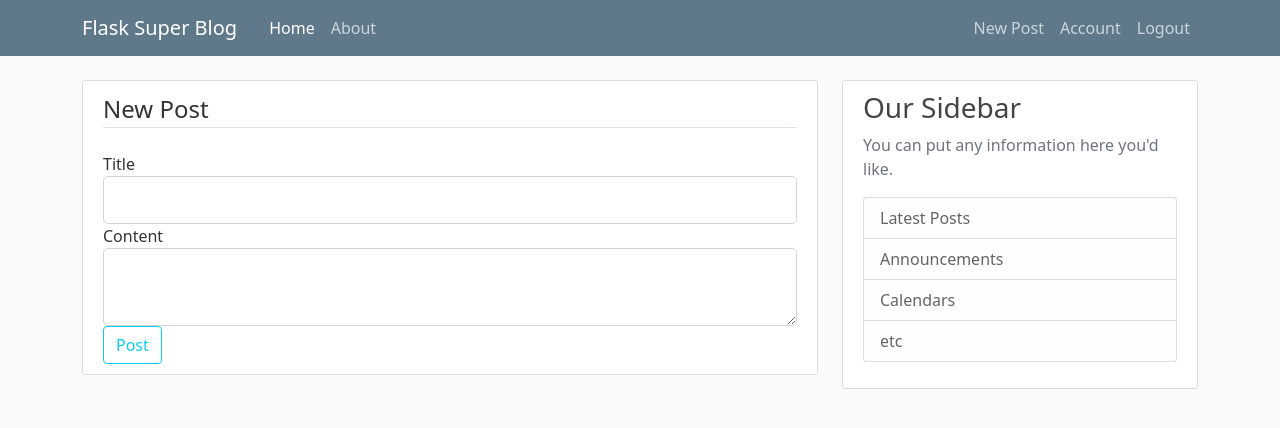
After one commit to gregflores/flask-super-blog, a Flask app: page /post/new in a window 1280 px wide. The commit adds this page. Shown: the top 428 px of the page. Run offline with Flask 2, Linux system fonts and the light colour scheme; a user stored in the database is signed in; some libraries are stand-ins or nearby versions.

Commit message:
Create account login and create posts

```diff
--- a/flaskblog/__init__.py
+++ b/flaskblog/__init__.py
@@ -1,9 +1,15 @@
 from flask import Flask
 from flask_sqlalchemy import SQLAlchemy
+from flask_bcrypt import Bcrypt
+from flask_login import LoginManager
 
 app = Flask(__name__)
 app.config['SECRET_KEY'] = 'SOME REALLY LONG RANDOM STRING'
 app.config['SQLALCHEMY_DATABASE_URI'] = 'sqlite:///site.db'
 db = SQLAlchemy(app)
+bcrypt = Bcrypt(app)
+login_manager=LoginManager(app)
+login_manager.login_view = 'login'
+login_manager.login_message_category = 'info'
 
 from flaskblog import routes
--- a/flaskblog/forms.py
+++ b/flaskblog/forms.py
@@ -1,6 +1,9 @@
 from flask_wtf import FlaskForm
-from wtforms import StringField, PasswordField, SubmitField, BooleanField
-from wtforms.validators import DataRequired, Email, Length, EqualTo
+from flask_wtf.file import FileField, FileAllowed
+from wtforms import StringField, PasswordField, SubmitField, BooleanField, TextAreaField
+from wtforms.validators import DataRequired, Email, Length, EqualTo, ValidationError
+from flaskblog.models import User
+from flask_login import current_user
 
 class RegistrationForm(FlaskForm):
     username = StringField('Username', validators=[DataRequired(), Length(min=1, max=20)])
@@ -9,8 +12,41 @@ class RegistrationForm(FlaskForm):
     confirm_password = PasswordField('Confirm Password', validators=[DataRequired(), EqualTo('password')])
     submit = SubmitField('Sign Up')
 
+    def validate_username(self, username):
+        user = User.query.filter_by(username=username.data).first()
+        if user:
+            raise ValidationError('That username is taken. Please choose a different one.')
+
+    def validate_email(self, email):
+        user = User.query.filter_by(email=email.data).first()
+        if user:
+            raise ValidationError('That email is already in use. Please use a different one.')
+
 class LoginForm(FlaskForm):
     email = StringField('Email', validators=[DataRequired(), Email()])
     password = PasswordField('Password', validators=[DataRequired()])
     remember = BooleanField('Remember Me')
     submit = SubmitField('Login')
+
+class UpdateAccountForm(FlaskForm):
+    username = StringField('Username', validators=[DataRequired(), Length(min=1, max=20)])
+    email = StringField('Email', validators=[DataRequired(), Email()])
+    picture = FileField('Update Profile Picture', validators=[FileAllowed(['jpg', 'png'])])
+    submit = SubmitField('Update')
+
+    def validate_username(self, username):
+        if username.data != current_user.username:
+            user = User.query.filter_by(username=username.data).first()
+            if user:
+                raise ValidationError('That username is taken. Please choose a different one.')
+
+    def validate_email(self, email):
+        if email.data != current_user.email:
+            user = User.query.filter_by(email=email.data).first()
+            if user:
+                raise ValidationError('That email is already in use. Please use a different one.')
+
+class PostForm(FlaskForm):
+    title = StringField('Title', validators=[DataRequired()])
+    content = TextAreaField('Content', validators=[DataRequired()])
+    submit = SubmitField('Post')
--- a/flaskblog/routes.py
+++ b/flaskblog/routes.py
@@ -1,7 +1,11 @@
-from flask import render_template, url_for, flash, redirect
-from flaskblog import app
-from flaskblog.forms import RegistrationForm, LoginForm
+import secrets
+import os
+from PIL import Image
+from flask import render_template, url_for, flash, redirect, request
+from flaskblog import app, db, bcrypt
+from flaskblog.forms import RegistrationForm, LoginForm, UpdateAccountForm, PostForm
 from flaskblog.models import User, Post
+from flask_login import login_user, current_user, logout_user, login_required
 
 posts= [
     {
@@ -29,19 +33,73 @@ def about():
 
 @app.route('/register', methods=['GET','POST'])
 def register():
+    if current_user.is_authenticated:
+        return redirect(url_for('home'))
     form = RegistrationForm()
     if form.validate_on_submit():
-        flash(f'Account Created for {form.username.data}!', 'success')
-        return redirect(url_for('home'))
+        hashed_password = bcrypt.generate_password_hash(form.password.data).decode('utf-8')
+        user = User(username=form.username.data, email=form.email.data, password=hashed_password)
+        db.session.add(user)
+        db.session.commit()
+        flash(f'Your account has been created! You can now log in.', 'success')
+        return redirect(url_for('login'))
     return render_template('register.html.j2', title='Register', form=form)
 
 @app.route('/login', methods=['GET','POST'])
 def login():
+    if current_user.is_authenticated:
+        return redirect(url_for('home'))
     form = LoginForm()
     if form.validate_on_submit():
-        if form.email.data == 'admin@blog.com' and form.password.data == 'password':
-            flash('You have been logged in!', 'success')
-            return redirect(url_for('home'))
+        user = User.query.filter_by(email=form.email.data).first()
+        if user and bcrypt.check_password_hash(user.password, form.password.data):
+            login_user(user, remember=form.remember.data)
+            next_page = request.args.get('next')
+            return redirect(next_page) if next_page else redirect(url_for('home'))
         else:
-            flash('Login unsuccessful. Please check username and password', 'danger')
+            flash('Login unsuccessful. Please check email and password', 'danger')
     return render_template('login.html.j2', title='Login', form=form)
+
+@app.route('/logout')
+def logout():
+    logout_user()
+    return redirect(url_for('home'))
+
+def save_picture(form_picture):
+    random_hex = secrets.token_hex(8)
+    _, f_ext = os.path.splitext(form_picture.filename)
+    picture_fn = random_hex + f_ext
+    picture_path = os.path.join(app.root_path, 'static/profile_pics', picture_fn)
+    output_size = (125,125)
+    i = Image.open(form_picture)
+    i.thumbnail(output_size)
+    i.save(picture_path)
+    return picture_fn
+
+@app.route('/account', methods=['GET','POST'])
+@login_required
+def account():
+    form = UpdateAccountForm()
+    if form.validate_on_submit():
+        if form.picture.data:
+            picture_file = save_picture(form.picture.data)
+            current_user.image_file = picture_file
+        current_user.username = form.username.data
+        current_user.email = form.email.data
+        db.session.commit()
+        flash('Your account has been updated.', 'success')
+        return redirect(url_for('account'))
+    elif request.method == 'GET':
+        form.username.data = current_user.username
+        form.email.data = current_user.email
+    image_file = url_for('static', filename='profile_pics/' + current_user.image_file)
+    return render_template('account.html.j2', title='Account', image_file=image_file, form=form)
+
+@app.route('/post/new', methods=['GET', 'POST'])
+@login_required
+def new_post():
+    form = PostForm()
+    if form.validate_on_submit():
+        flash('Post has been created', 'success')
+        return redirect(url_for('home'))
+    return render_template('create_post.html.j2', title='New Post', form=form)
--- a/flaskblog/static/main.css
+++ b/flaskblog/static/main.css
@@ -83,3 +83,11 @@ a.article-title:hover {
 .account-heading {
 	font-size: 2.5rem;
 }
+
+.account-block {
+	display: inline-block;
+}
+
+.pic-block {
+	display: inline;
+}
--- /dev/null
+++ b/flaskblog/templates/create_post.html.j2
@@ -0,0 +1,40 @@
+{% extends "layout.html.j2" %}
+{% block content %}
+<div class="content-section">
+    <form action="" method="post">
+        {{ form.hidden_tag() }}
+        <fieldset class="form-group">
+            <legend class="border-bottom mb-4">New Post</legend>
+            <div class="form-group">
+                {{ form.title.label(class="form-control-label") }}
+                {% if form.title.errors %}
+                    {{ form.title(class="form-control form-control-lg is-invalid") }}
+                    <div class="invalid-feedback">
+                        {% for error in form.title.errors %}
+                            <span>{{ error }}</span>
+                        {% endfor %}
+                    </div>
+                {% else %}
+                    {{ form.title(class="form-control form-control-lg") }}
+                {% endif %}
+            </div>
+            <div class="form-group">
+                {{ form.content.label(class="form-control-label") }}
+                {% if form.content.errors %}
+                    {{ form.content(class="form-control form-control-lg is-invalid") }}
+                    <div class="invalid-feedback">
+                        {% for error in form.content.errors %}
+                            <span>{{ error }}</span>
+                        {% endfor %}
+                    </div>
+                {% else %}
+                    {{ form.content(class="form-control form-control-lg") }}
+                {% endif %}
+            </div>
+        </fieldset>
+        <div class="form-group">
+            {{ form.submit(class="btn btn-outline-info") }}
+        </div>
+    </form>
+</div>
+{% endblock content %}
--- a/flaskblog/templates/layout.html.j2
+++ b/flaskblog/templates/layout.html.j2
@@ -15,24 +15,32 @@
 	</head>
 	<body>
 		<header class="site-header">
+			<div class="container">
 				<nav class="navbar navbar-expand-md navbar-dark bg-steel fixed-top">
 					<div class="container">
-					<a href="{{ url_for('home') }}" class="navbar-brand mr-4">Flask Super Blog</a>
-					<button class="navbar-toggler" type="button" data-toggle="collapse" data-target="#navbarToggle" aria-controls="navbarToggle" aria-expanded="false" aria-label="Toggle navigation">
-						<span class="navbar-togger-icon"></span>
+						<a href="{{ url_for('home') }}" class="navbar-brand  me-4">Flask Super Blog</a>
+						<button class="navbar-toggler" type="button" data-bs-toggle="collapse" data-bs-target="#navbarToggle" aria-controls="navbarToggle" aria-expanded="false" aria-label="Toggle navigation">
+							<span class="navbar-toggler-icon"></span>
 						</button>
 						<div class="collapse navbar-collapse" id="navbarToggle">
-						<div class="navbar-nav mr-auto">
-							<a href="{{ url_for('home') }}" class="nav-item nav-link">Home</a>
+							<div class="navbar-nav me-auto">
+								<a href="{{ url_for('home') }}" class="nav-item nav-link active">Home</a>
 								<a href="{{ url_for('about') }}" class="nav-item nav-link">About</a>
 							</div>
 							<div class="navbar-nav">
+								{% if current_user.is_authenticated	%}
+									<a href="{{ url_for('new_post') }}" class="nav-item nav-link">New Post</a>
+									<a href="{{ url_for('account') }}" class="nav-item nav-link">Account</a>
+									<a href="{{ url_for('logout') }}" class="nav-item nav-link">Logout</a>
+								{% else %}
 									<a href="{{ url_for('login') }}" class="nav-item nav-link">Login</a>
 									<a href="{{ url_for('register') }}" class="nav-item nav-link">Register</a>
+								{% endif %}
 							</div>
 						</div>
 					</div>
 				</nav>
+			</div>
 		</header>
 		<main role="main" class="container">
 			<div class="row">
--- a/flaskblog/templates/login.html.j2
+++ b/flaskblog/templates/login.html.j2
@@ -39,14 +39,14 @@
             <div class="form-group">
                 {{ form.submit(class="btn btn-outline-info") }}
             </div>
-            <small class="text-muted ml-2">
+            <small class="text-muted ms-2">
                 <a href="#">Forgot Password?</a>
             </small>
         </form>
     </div>
     <div class="border-top pt-3">
         <small class="text-muted">
-            Need An Account? <a href="{{ url_for('register') }}" class="ml-2">Sign Up Now!</a>
+            Need An Account? <a href="{{ url_for('register') }}" class="ms-2">Sign Up Now!</a>
         </small>
     </div>
 {% endblock content %}
```
Also changed, not shown: flaskblog/models.py (+7 -2 lines), flaskblog/templates/account.html.j2 (renamed from flaskblog/templates/register.html.j2, +16 -30 lines), flaskblog/site.db, flaskblog/static/profile_pics/5a1ee7da007951b0.png (added), flaskblog/static/profile_pics/default.jpg (added), flaskblog/static/profile_pics/f2a4a4c5c64a20be.png (added). Lines whose indentation alone changed are shown as unchanged.
